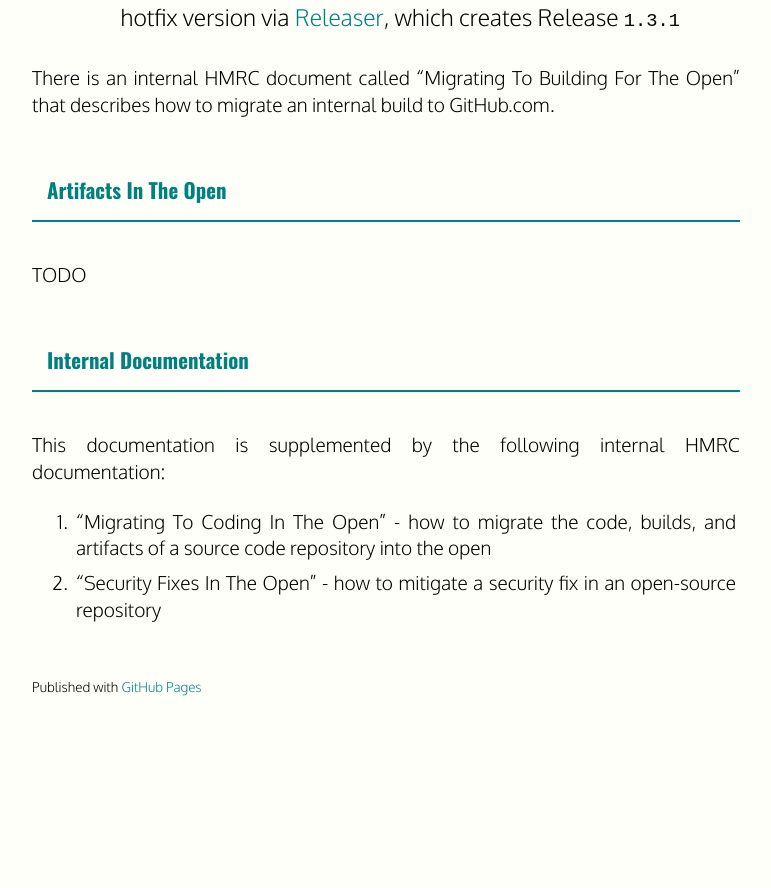
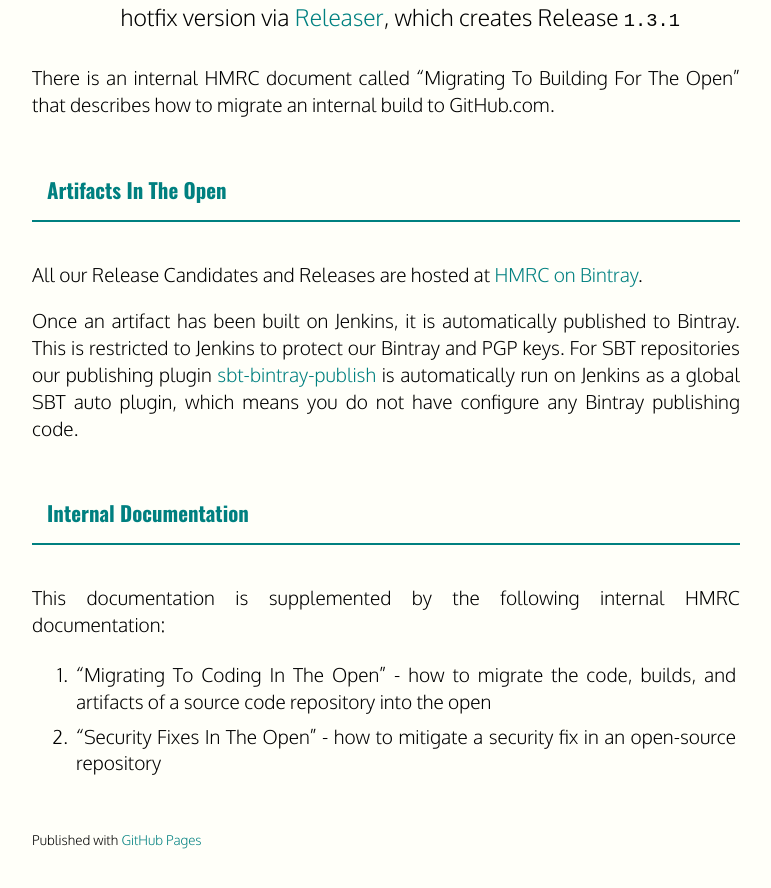
Before and after one commit to hmrc/hmrc.github.io, a Jekyll site: the page built from coding-in-the-open-manual.md, in a window 1280 px wide and 900 px high, scrolled down 6366 px. Shown: the top 888 px of the window, without its empty margins (254-1025 px from the left). Built offline with Jekyll 4.4.1, drawn with Linux system fonts in a browser that asks for light colours; before the commit the page ends 7112 px from its top, so only the background shows below that.

Commit message:
MDTP-110 Building for the open

```diff
--- a/coding-in-the-open-manual.md
+++ b/coding-in-the-open-manual.md
@@ -103,7 +103,9 @@ There is an internal HMRC document called "Migrating To Building For The Open" t
 
 ### Artifacts In The Open
 
-TODO
+All our Release Candidates and Releases are hosted at [HMRC on Bintray](https://www.bintray.com/hmrc).
+
+Once an artifact has been built on Jenkins, it is automatically published to Bintray. This is restricted to Jenkins to protect our Bintray and PGP keys. For SBT repositories our publishing plugin [sbt-bintray-publish](https://www.github.com/hmrc/sbt-bintray-publish) is automatically run on Jenkins as a global SBT auto plugin, which means you do not have configure any Bintray publishing code.
 
 ### Internal Documentation
 
```
